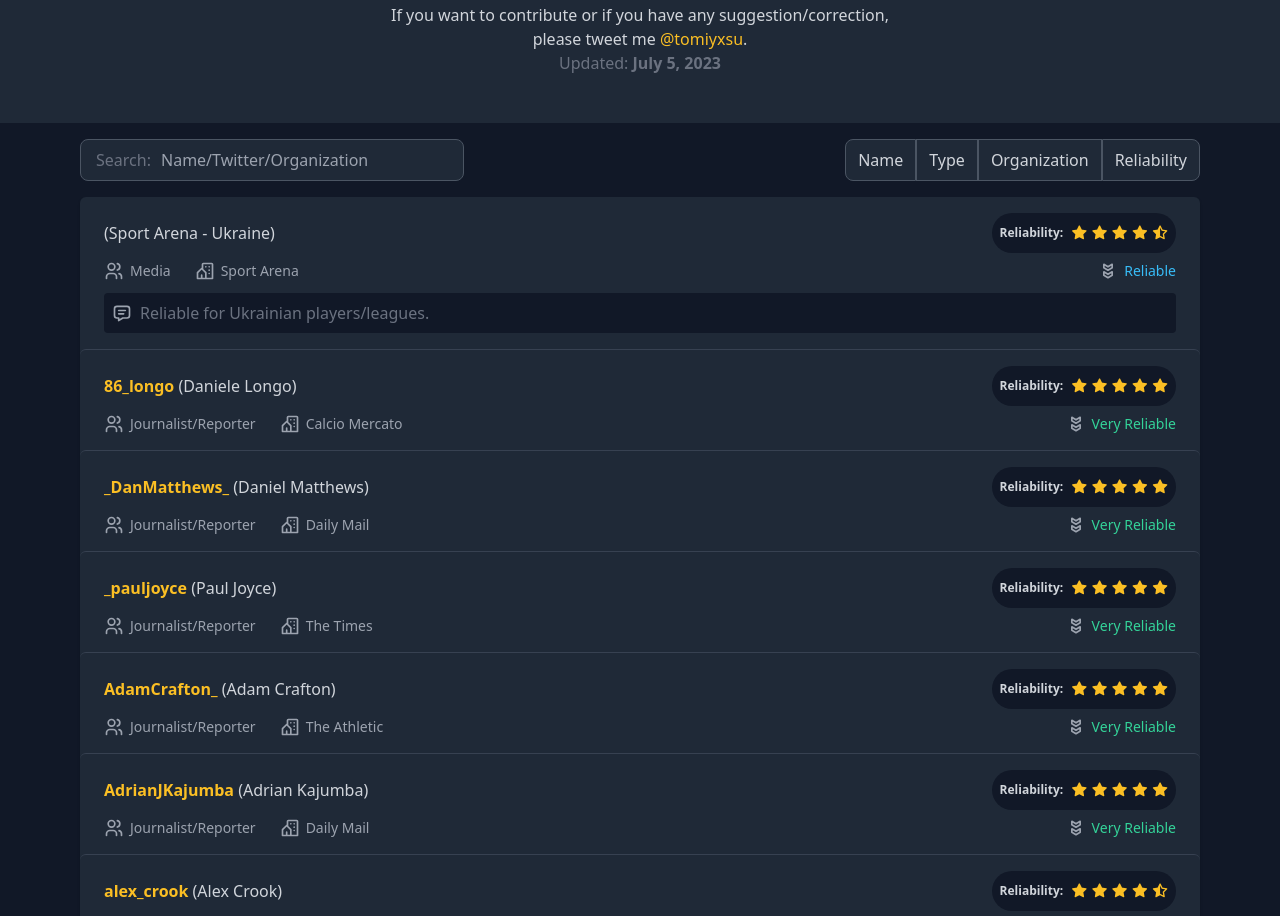
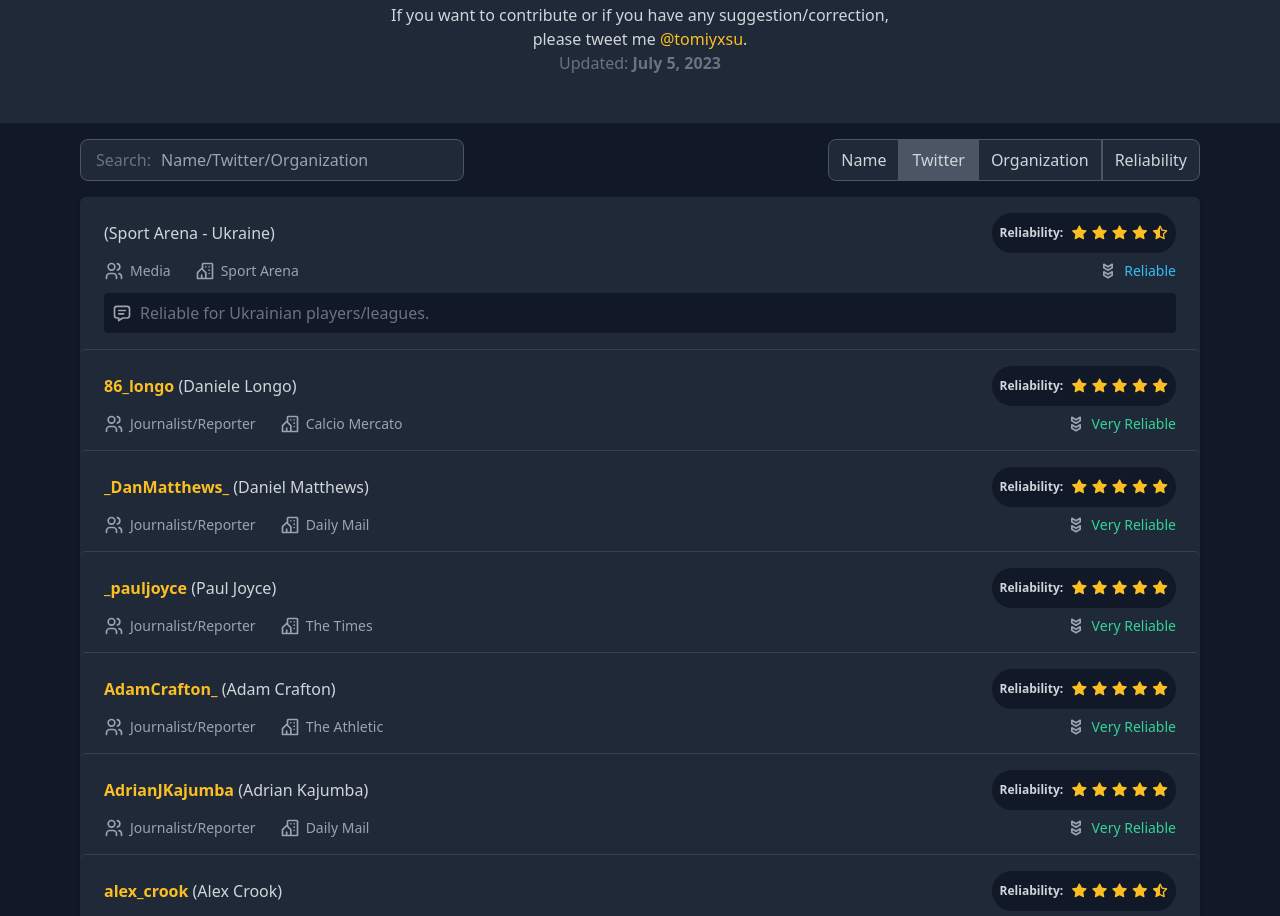
Before and after one commit to kizznaiver/jurno-rating, a website: page index.html in a window 1280 px wide. Shown: the part 771-1687 px from the top of the page. Drawn offline with Linux system fonts and the light colour scheme.

Commit message:
removed sort by type replaced with sort by twitter acc

```diff
--- a/index.html
+++ b/index.html
@@ -99,8 +99,8 @@
                     ng-class="{'bg-slate-400': propertyName == null}">Unsort</button> -->
                 <button ng-click="sortBy('Name')" class="border text-gray-300 px-3 py-2 rounded-l-lg border-gray-600"
                     ng-class="{'bg-gray-600': propertyName == 'Name', 'bg-gray-800': propertyName != 'Name'}">Name</button>
-                <button ng-click="sortBy('Type')" class="border text-gray-300 px-3 py-2 border-gray-600"
-                    ng-class="{'bg-gray-600': propertyName == 'Type', 'bg-gray-800': propertyName != 'Type'}">Type</button>
+                <button ng-click="sortBy('Twitter')" class="border text-gray-300 px-3 py-2 border-gray-600"
+                    ng-class="{'bg-gray-600': propertyName == 'Twitter', 'bg-gray-800': propertyName != 'Twitter'}">Twitter</button>
                 <button ng-click="sortBy('Organization')" class="border text-gray-300 px-3 py-2 border-gray-600"
                     ng-class="{'bg-gray-600': propertyName == 'Organization', 'bg-gray-800': propertyName != 'Organization'}">Organization</button>
                 <button ng-click="sortBy('Reliability')"
--- a/src/journalistController.js
+++ b/src/journalistController.js
@@ -14,7 +14,7 @@
                 $scope.propertyName = propertyName;
             };
 
-            $scope.sorts = ['unsort', 'name', 'type', 'organization', 'reliability'];
+            $scope.sorts = ['unsort', 'name', 'twitter', 'organization', 'reliability'];
             $scope.sort = $scope.sorts[0];
         });
 });
```
